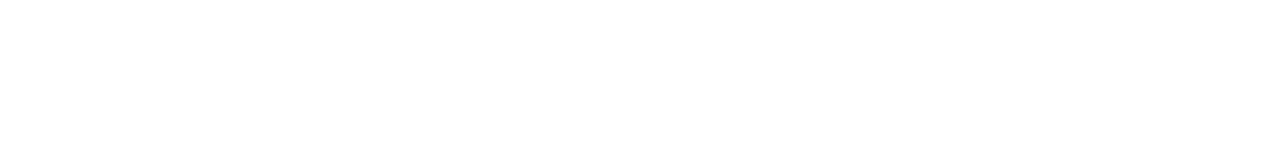
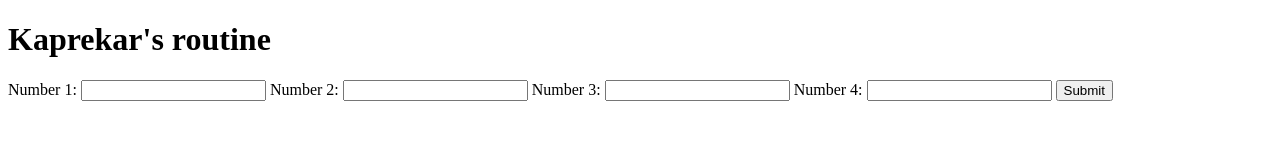
Before and after one commit to bifera/Recreational-Kaprekar-iteration, a plain HTML site: page index.html in a window 1280 px wide. Drawn offline with nearby package versions, Linux system fonts and the light colour scheme.

Commit message:
update to html - numbers submit form

```diff
--- a/index.html
+++ b/index.html
@@ -10,6 +10,30 @@
         <script src="./js/script.js"></script>
     </head>
     <body>
+        <header>
+            <h1>Kaprekar's routine</h1>
+        </header>
+        <main>
+            <form>
+                <label>Number 1:
+                    <input type="text" name="digit" id="digit01">
+                </label>
+                <label>Number 2:
+                    <input type="text" name="digit" id="digit02">
+                </label>
+                <label>Number 3:
+                    <input type="text" name="digit" id="digit03">
+                </label>
+                <label>Number 4:
+                <input type="text" name="digit" id="digit04">
+                </label>
+                <button id="submit">Submit</button>
+            </form>
+            <div id="result">
+            </div>
+        </main>
+        <footer>
+        </footer>
 
 
 
```
